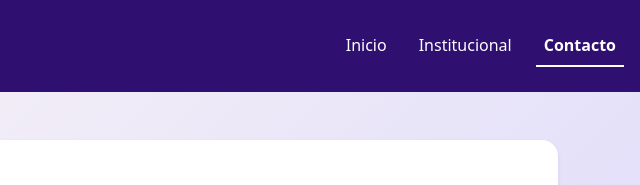
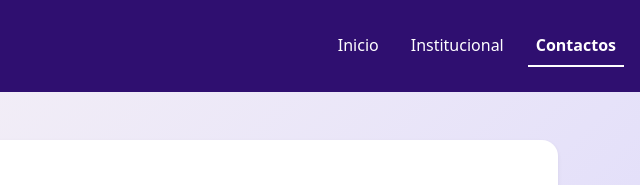
Before and after one commit to munozbrisa110-source/BORRADOR_IDW_VETE, a website built with Vite: page contactos.html in a window 1280 px wide. Shown: the top 185 px of the page, 640-1280 px from the left. Built offline with nearby package versions, Linux system fonts and the light colour scheme; a web font is replaced by a local one.

Commit message:
va de nuevo

```diff
--- a/contactos.html
+++ b/contactos.html
@@ -9,7 +9,7 @@
     <link rel="stylesheet" href="estilos/base.css">
     <link rel="stylesheet" href="estilos/contactos.css">
 
-    <title>Institucional | Veterinaria La Mary</title>
+    <title>Contactos | Veterinaria La Mary</title>
 </head>
 <body>
 
@@ -42,7 +42,7 @@ align-items-center gap-3 text-white text-decoration-none">
             <a href="institucional.html" class="nav-link text-white">Institucional</a>
           </li>
           <li class="nav-item">
-            <a href="contactos.html" class="nav-link text-white active fw-bold border-bottom border-2 border-white">Contacto</a>
+            <a href="contactos.html" class="nav-link text-white active fw-bold border-bottom border-2 border-white">Contactos</a>
           </li>
         </ul>
       </div>
```
